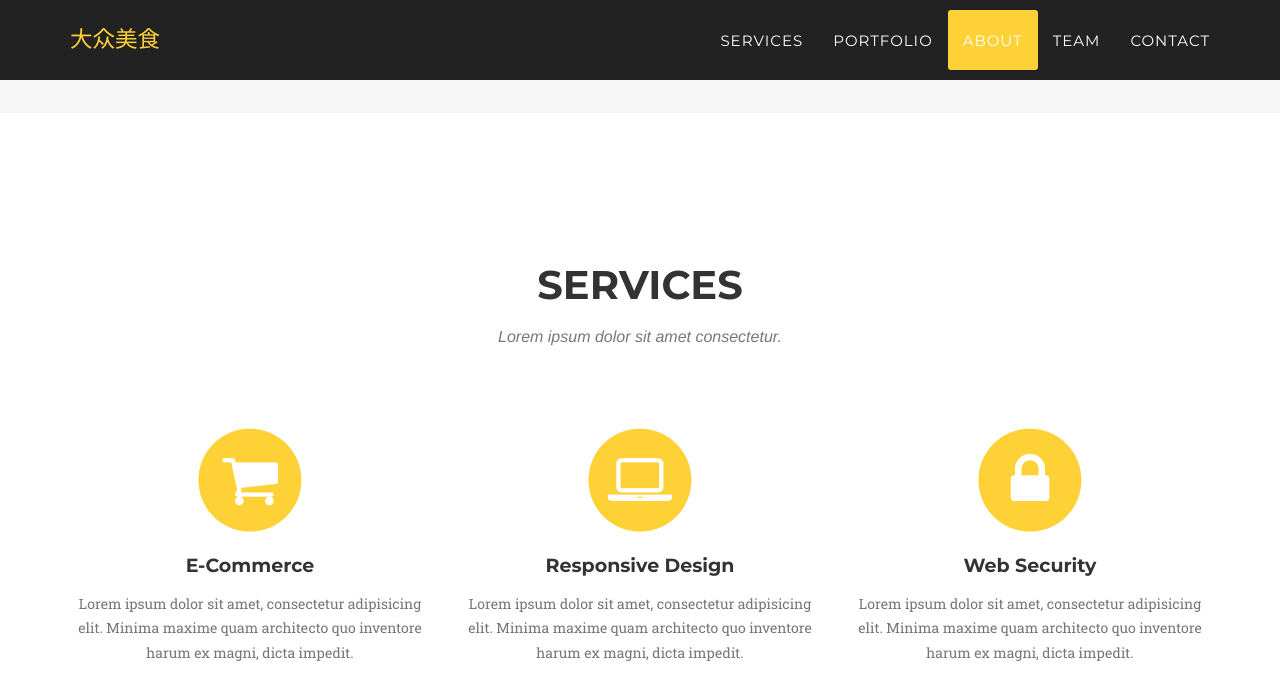
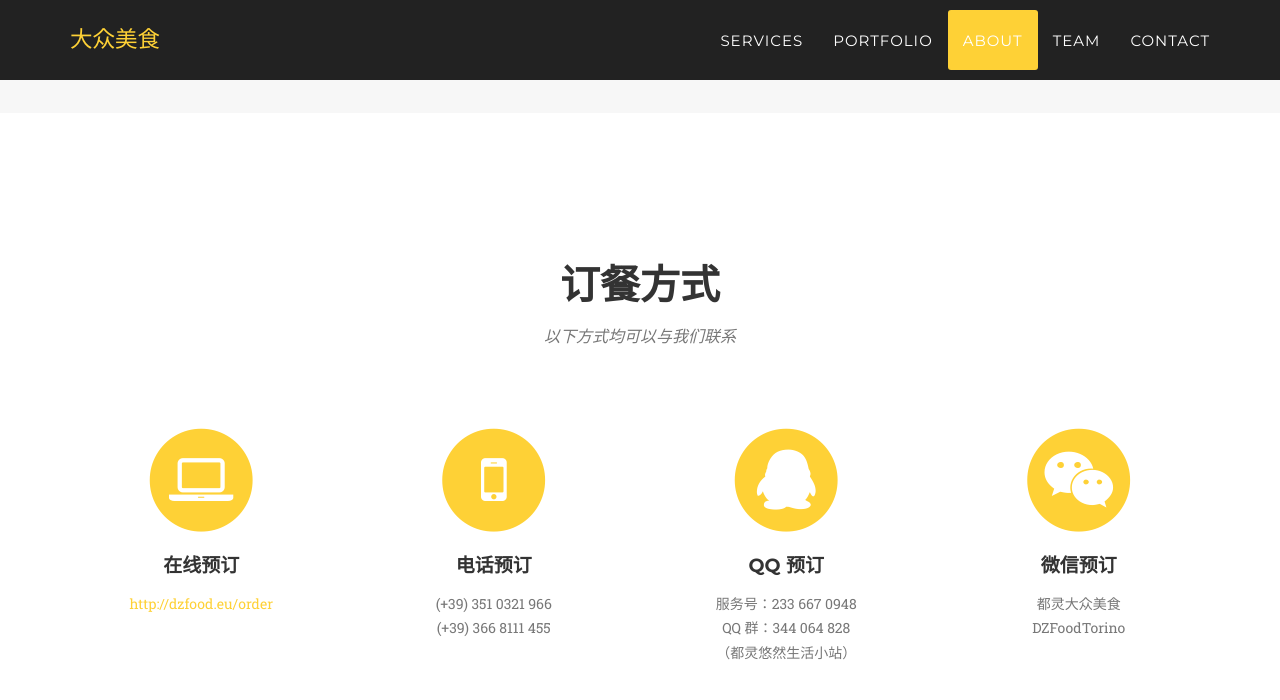
Before and after one commit to yusite/dzfood, a Jekyll site: the page built from index.html, in a window 1280 px wide and 900 px high, scrolled down 4128 px. Shown: the top 700 px of the window. Built offline with Jekyll 4.4.1, drawn with Linux system fonts in a browser that asks for light colours; some web fonts are replaced.

Commit message:
rename section headings and service headings and contents

```diff
--- a/_includes/services.html
+++ b/_includes/services.html
@@ -3,34 +3,42 @@
         <div class="container">
             <div class="row">
                 <div class="col-lg-12 text-center">
-                    <h2 class="section-heading">Services</h2>
-                    <h3 class="section-subheading text-muted">Lorem ipsum dolor sit amet consectetur.</h3>
+                    <h2 class="section-heading">订餐方式</h2>
+                    <h3 class="section-subheading text-muted">以下方式均可以与我们联系</h3>
                 </div>
             </div>
             <div class="row text-center">
-                <div class="col-md-4">
-                    <span class="fa-stack fa-4x">
-                        <i class="fa fa-circle fa-stack-2x text-primary"></i>
-                        <i class="fa fa-shopping-cart fa-stack-1x fa-inverse"></i>
-                    </span>
-                    <h4 class="service-heading">E-Commerce</h4>
-                    <p class="text-muted">Lorem ipsum dolor sit amet, consectetur adipisicing elit. Minima maxime quam architecto quo inventore harum ex magni, dicta impedit.</p>
-                </div>
-                <div class="col-md-4">
+                <div class="col-md-3">
                     <span class="fa-stack fa-4x">
                         <i class="fa fa-circle fa-stack-2x text-primary"></i>
                         <i class="fa fa-laptop fa-stack-1x fa-inverse"></i>
                     </span>
-                    <h4 class="service-heading">Responsive Design</h4>
-                    <p class="text-muted">Lorem ipsum dolor sit amet, consectetur adipisicing elit. Minima maxime quam architecto quo inventore harum ex magni, dicta impedit.</p>
+                    <h4 class="service-heading">在线预订</h4>
+                    <p class="text-muted"><a href="http://dzfood.eu/order">http://dzfood.eu/order</a></p>
                 </div>
-                <div class="col-md-4">
+                <div class="col-md-3">
                     <span class="fa-stack fa-4x">
                         <i class="fa fa-circle fa-stack-2x text-primary"></i>
-                        <i class="fa fa-lock fa-stack-1x fa-inverse"></i>
+                        <i class="fa fa-mobile fa-stack-1x fa-inverse"></i>
                     </span>
-                    <h4 class="service-heading">Web Security</h4>
-                    <p class="text-muted">Lorem ipsum dolor sit amet, consectetur adipisicing elit. Minima maxime quam architecto quo inventore harum ex magni, dicta impedit.</p>
+                    <h4 class="service-heading">电话预订</h4>
+                    <p class="text-muted">(+39) 351 0321 966<br>(+39) 366 8111 455</p>
+                </div>
+                <div class="col-md-3">
+                    <span class="fa-stack fa-4x">
+                        <i class="fa fa-circle fa-stack-2x text-primary"></i>
+                        <i class="fa fa-qq fa-stack-1x fa-inverse"></i>
+                    </span>
+                    <h4 class="service-heading">QQ 预订</h4>
+                    <p class="text-muted">服务号：233 667 0948<br>QQ 群：344 064 828<br>（都灵悠然生活小站）</p>
+                </div>
+                <div class="col-md-3">
+                    <span class="fa-stack fa-4x">
+                        <i class="fa fa-circle fa-stack-2x text-primary"></i>
+                        <i class="fa fa-wechat fa-stack-1x fa-inverse"></i>
+                    </span>
+                    <h4 class="service-heading">微信预订</h4>
+                    <p class="text-muted">都灵大众美食<br>DZFoodTorino</p>
                 </div>
             </div>
         </div>
```
